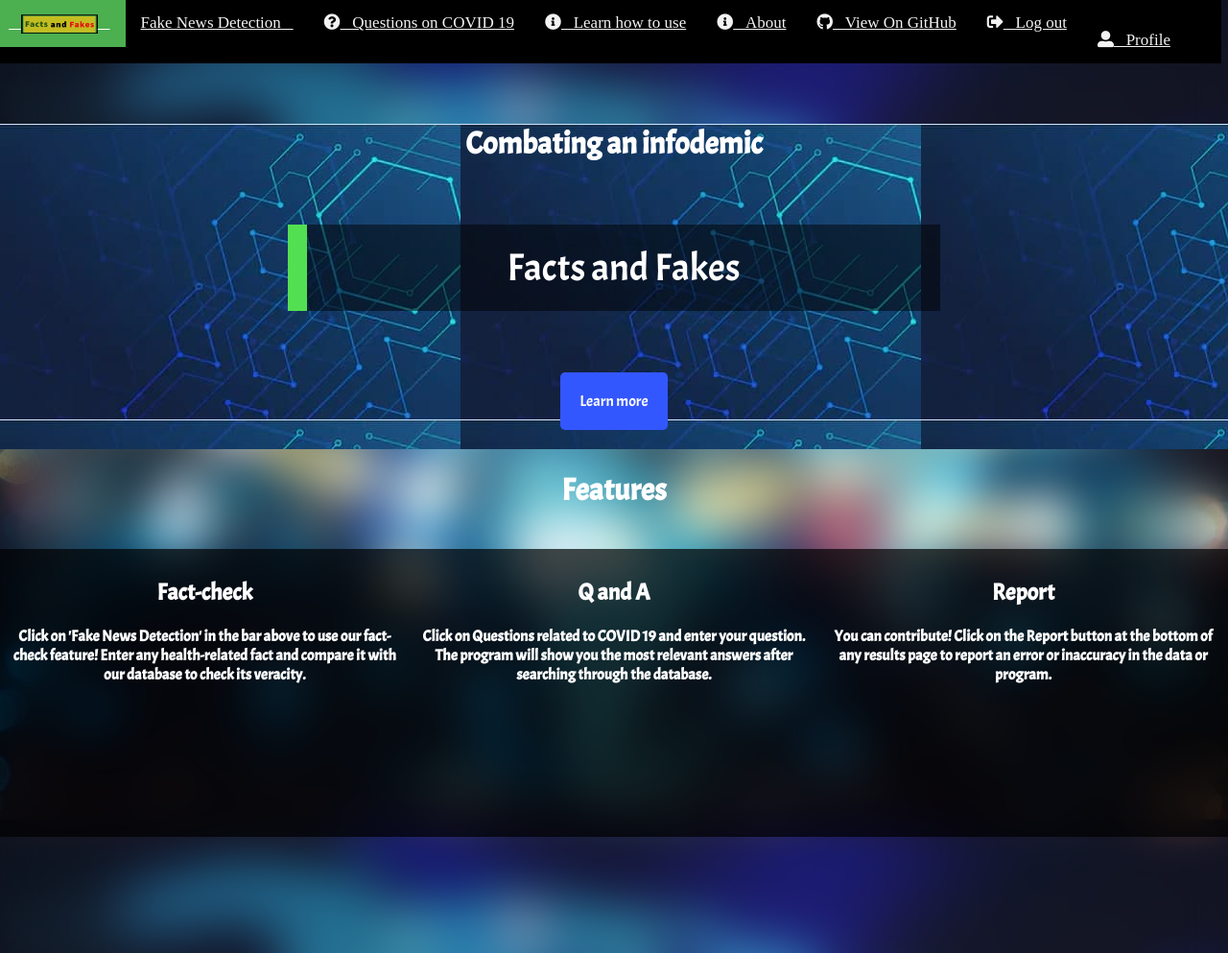
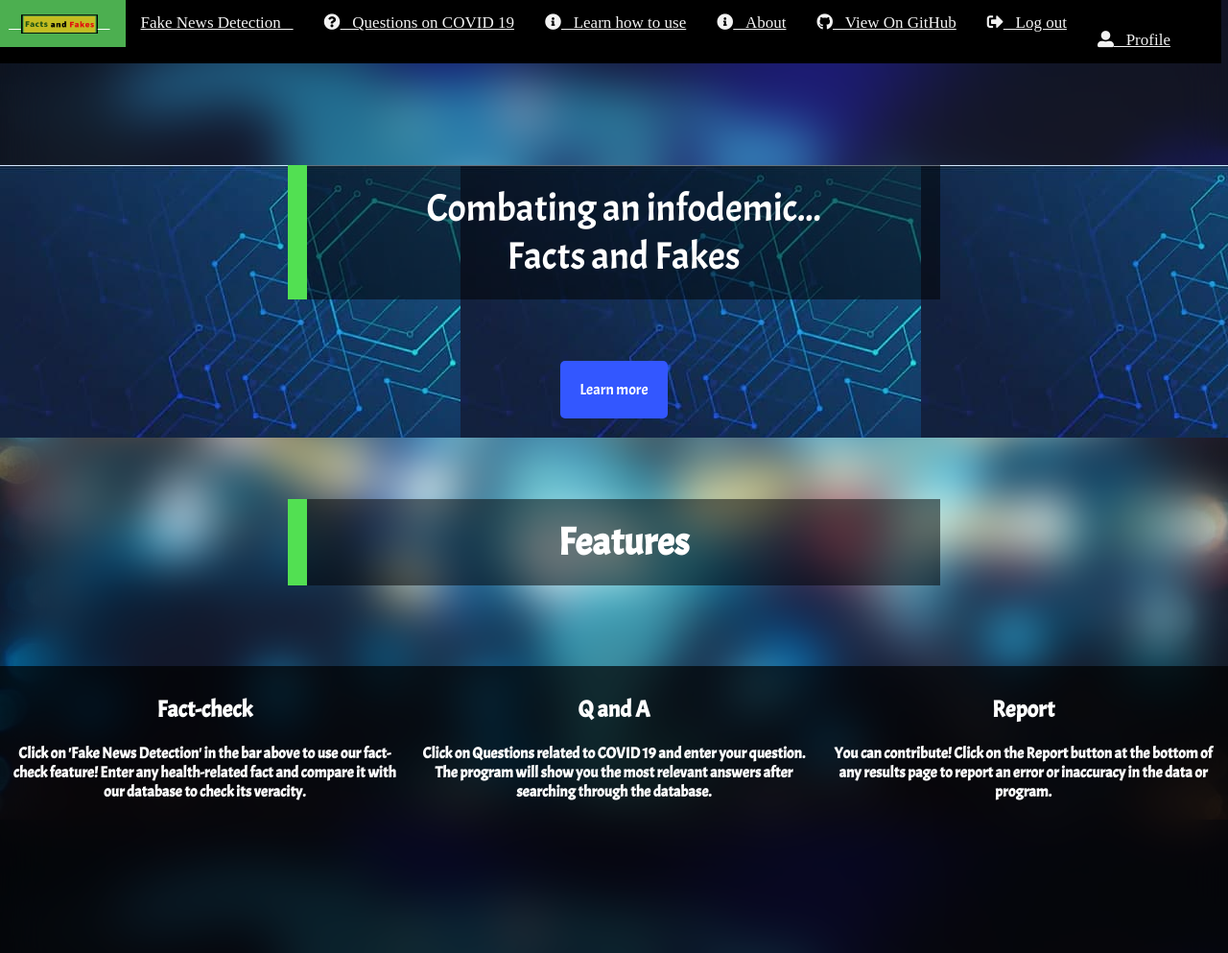
Before and after one commit to Facts-And-Fakes/HealthFacts, a Flask app: page / in a window 1280 px wide. Shown: the top 993 px of the page at 96% size. Run offline with Flask 2, Linux system fonts and the light colour scheme; some libraries are stand-ins or nearby versions; some web fonts are replaced.

Commit message:
website home page layout updated

```diff
--- a/templates/home.html
+++ b/templates/home.html
@@ -19,11 +19,10 @@
 	<br>
 	<br><br><br><center><font color="white">
 <div class="home-img">
-<blockquote><h1>Combating an infodemic</h1></blockquote>
-	<p class="note">Facts and Fakes</p>
+	<p class="note">Combating an infodemic...<br>Facts and Fakes</p>
 <a class="btn" href="https://aryaman-das.github.io/FactsAndFakes/">Learn more</a><br><br>
 </div>
-	<h1> Features</h1>
+	<h1 class="note"> Features</h1>
 	<br>
 <div class="what-we-do">
   <div class="column"><h2>Fact-check</h2><h4>Click on 'Fake News Detection' in the bar above to use our fact-check feature! Enter any health-related fact and compare it with our database to check its veracity.</h4><br></div>
```
